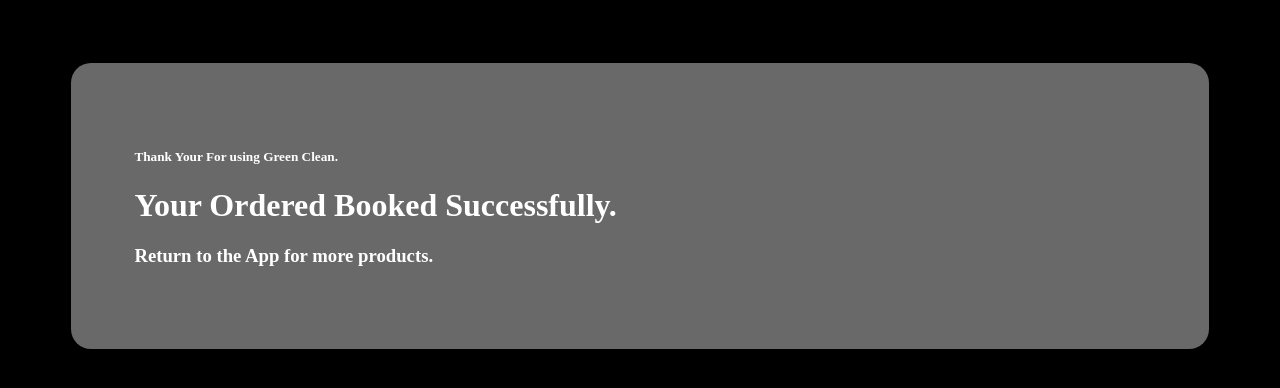
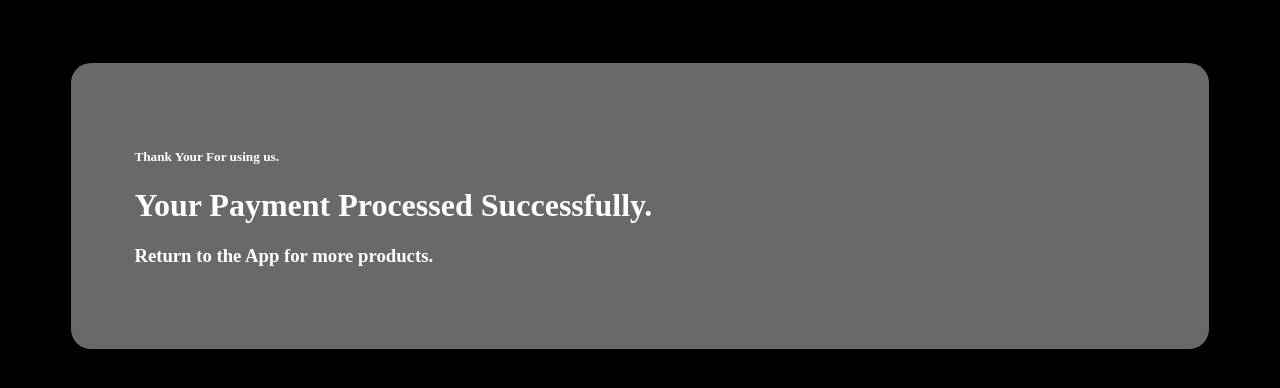
Before and after one commit to behzadqasim/StripeBackend, a website: page successcheckout.html in a window 1280 px wide. Drawn offline with Linux system fonts and the light colour scheme.

Commit message:
Update successcheckout.html

```diff
--- a/successcheckout.html
+++ b/successcheckout.html
@@ -8,8 +8,8 @@
 </head>
 <body style="background-color: black;">
     <div style="margin: 5% 5%;background-color:dimgray; justify-content: center;padding: 5%; border-radius: 20px;">
-        <h5 style="color: white;" >Thank Your For using Green Clean.</h5>
-        <h1 style="color: white;">Your Ordered Booked Successfully.</h1>
+        <h5 style="color: white;" >Thank Your For using us.</h5>
+        <h1 style="color: white;">Your Payment Processed Successfully.</h1>
         <h3 style="color: white;" >Return to the App for more products.</h3>
     </div>
 </body>
```
